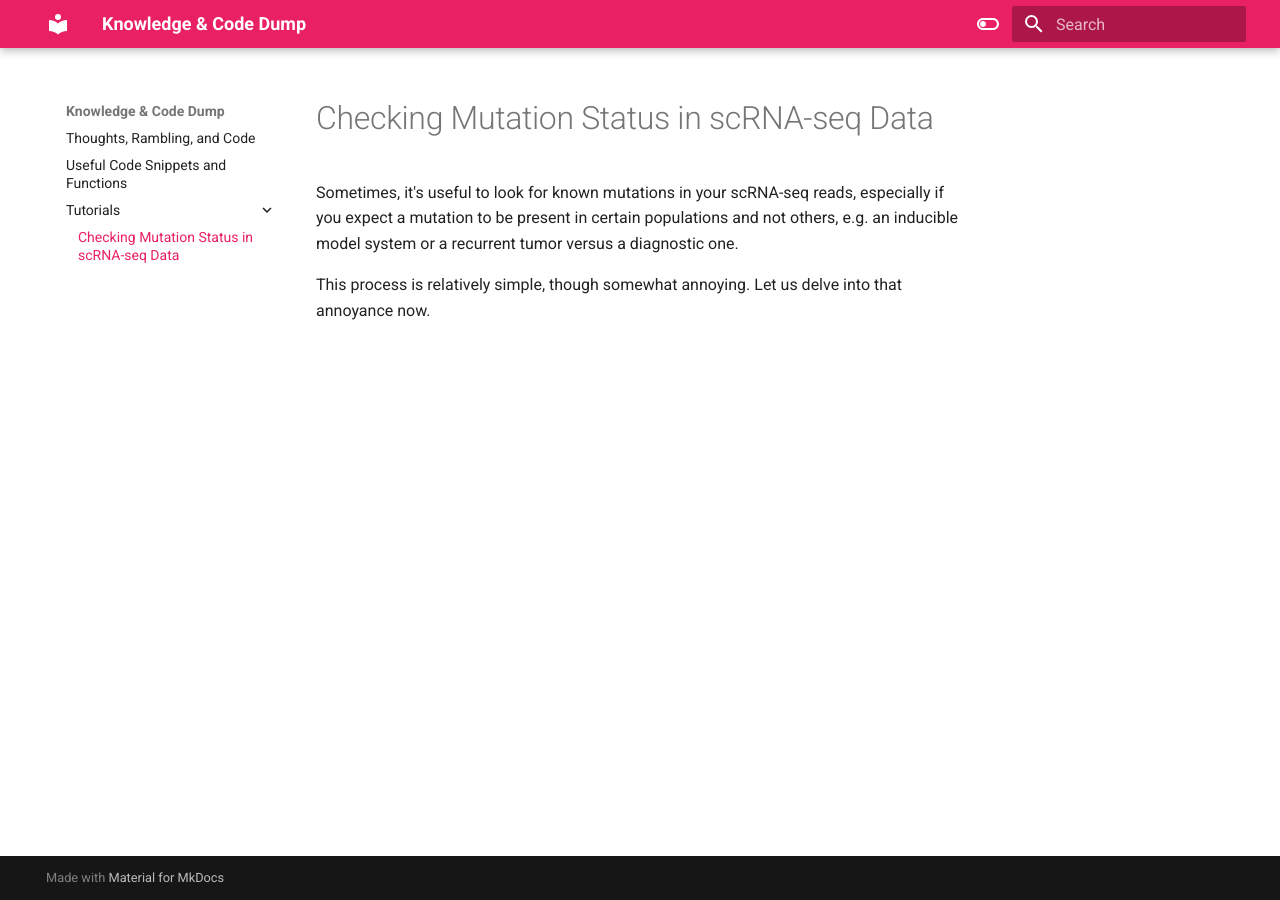
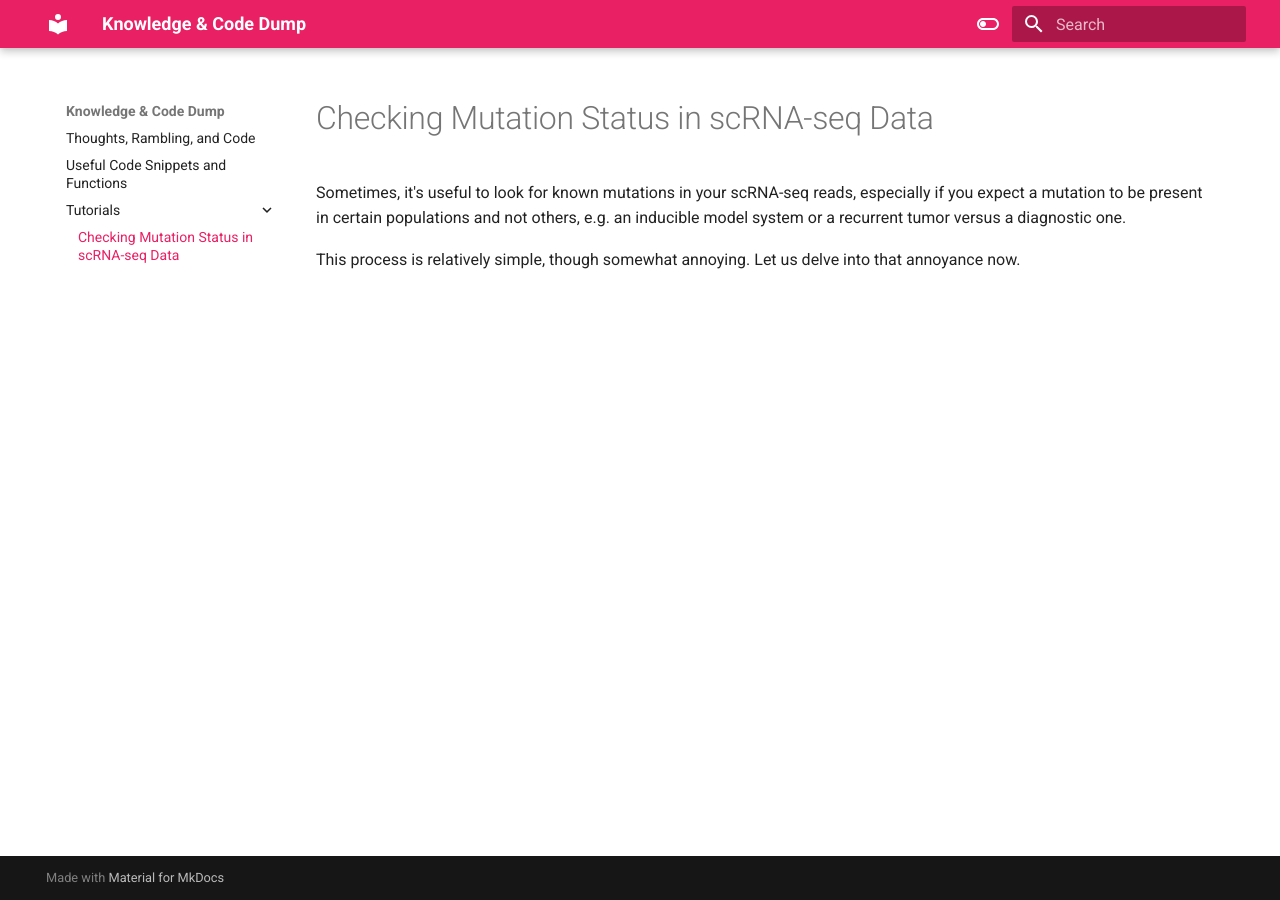
Before and after one commit to j-andrews7/KnowledgeDump, an MkDocs documentation site: the page built from docs/Tutorials/scRNA_mutation_check.md, in a window 1280 px wide. Built offline with MkDocs 1.6.1 and Material for MkDocs 9.7.7, drawn with Linux system fonts in a browser that asks for light colours.

Commit message:
Add a few more extensions

```diff
--- a/mkdocs.yml
+++ b/mkdocs.yml
@@ -21,6 +21,8 @@ theme:
       toggle:
         icon: material/toggle-switch
         name: Switch to light mode
+    features:
+      - toc.integrate
 
 extra_css:
   - stylesheets/extra.css
@@ -32,18 +34,21 @@ markdown_extensions:
   - pymdownx.inlinehilite
   - pymdownx.snippets
   - pymdownx.superfences
+  - toc:
+      permalink: true
+  - pymdownx.caret
+  - pymdownx.mark
+  - pymdownx.tilde
+  - admonition
+  - pymdownx.details
+  - pymdownx.superfences
   # - attr_list
   # - pymdownx.arithmatex
-  # - pymdownx.superfences
-  # - pymdownx.details
   # - pymdownx.magiclink
   # - pymdownx.tasklist:
   #     custom_checkbox: true
-#  - pymdownx.emoji:
-#      emoji_generator: !!python/name:pymdownx.emoji.to_svg
-  # - admonition
-  - toc:
-      permalink: true
+  # - pymdownx.emoji:
+  #     emoji_generator: !!python/name:pymdownx.emoji.to_svg
 
 plugins:
   - search
```
